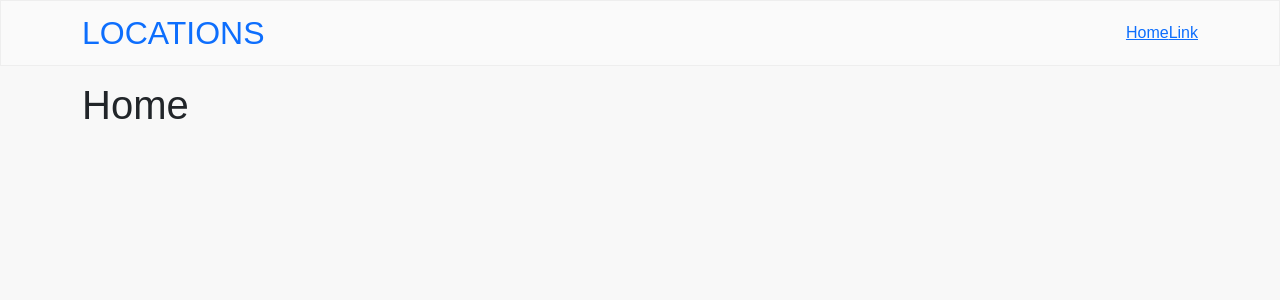
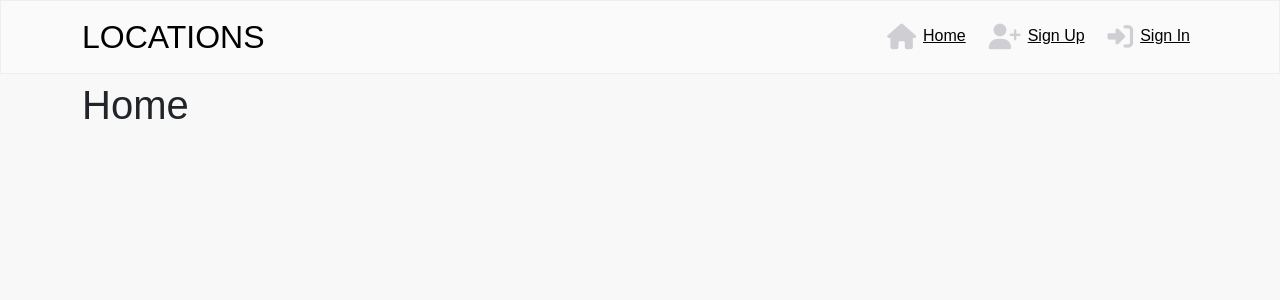
Before and after one commit to Hemenhk/locations, a React (Create React App) app: page / in a window 1280 px wide. Shown: the top 300 px of the page. Built offline with nearby package versions, Linux system fonts and the light colour scheme.

Commit message:
Add icons to navlinks

```diff
--- a/public/index.html
+++ b/public/index.html
@@ -22,6 +22,10 @@
       user's mobile device or desktop. See https://developers.google.com/web/fundamentals/web-app-manifest/
     -->
     <link rel="manifest" href="%PUBLIC_URL%/manifest.json" crossorigin="use-credentials" />
+
+    <!-- Link to fontawesome -->
+
+    <script src="https://kit.fontawesome.com/958d0d4858.js" crossorigin="anonymous"></script>
     <!--
       Notice the use of %PUBLIC_URL% in the tags above.
       It will be replaced with the URL of the `public` folder during the build.
--- a/src/App.js
+++ b/src/App.js
@@ -10,8 +10,8 @@ function App() {
       <Container className={styles.Main}>
         <Routes>
           <Route path="/" element={<h1>Home</h1>} />
-          <Route path="/signup" element={<h1>signup</h1>} />
-          <Route path="/signin" element={() => {}} />
+          <Route path="/signup" element={<h1>sign up</h1>} />
+          <Route path="/signin" element={<h1>sign in</h1>} />
         </Routes>
       </Container>
     </div>
--- a/src/components/NavBar.js
+++ b/src/components/NavBar.js
@@ -13,8 +13,9 @@ const NavBar = () => {
         <Navbar.Toggle aria-controls="basic-navbar-nav" />
         <Navbar.Collapse id="basic-navbar-nav">
           <Nav className="ms-auto text-left">
-            <NavLink to="/">Home</NavLink>
-            <NavLink to="/signup">Link</NavLink>
+            <NavLink className={styles.NavLink} to="/"><i class="fa-solid fa-house"></i>Home</NavLink>
+            <NavLink className={styles.NavLink} to="/signup"><i class="fa-solid fa-user-plus"></i>Sign Up</NavLink>
+            <NavLink className={styles.NavLink} to="/signin"><i class="fa-solid fa-right-to-bracket"></i>Sign In</NavLink>
           </Nav>
         </Navbar.Collapse>
       </Container>
--- a/src/styles/NavBar.module.css
+++ b/src/styles/NavBar.module.css
@@ -3,7 +3,13 @@
     border: 1px solid rgb(238, 238, 238);
 }
 
+.NavLink {
+    padding: 0.5rem;
+    color: #000;
+}
+
 .Logo {
     font-size: 2rem;
+    color: #000;
     text-decoration: none;
 }
```
